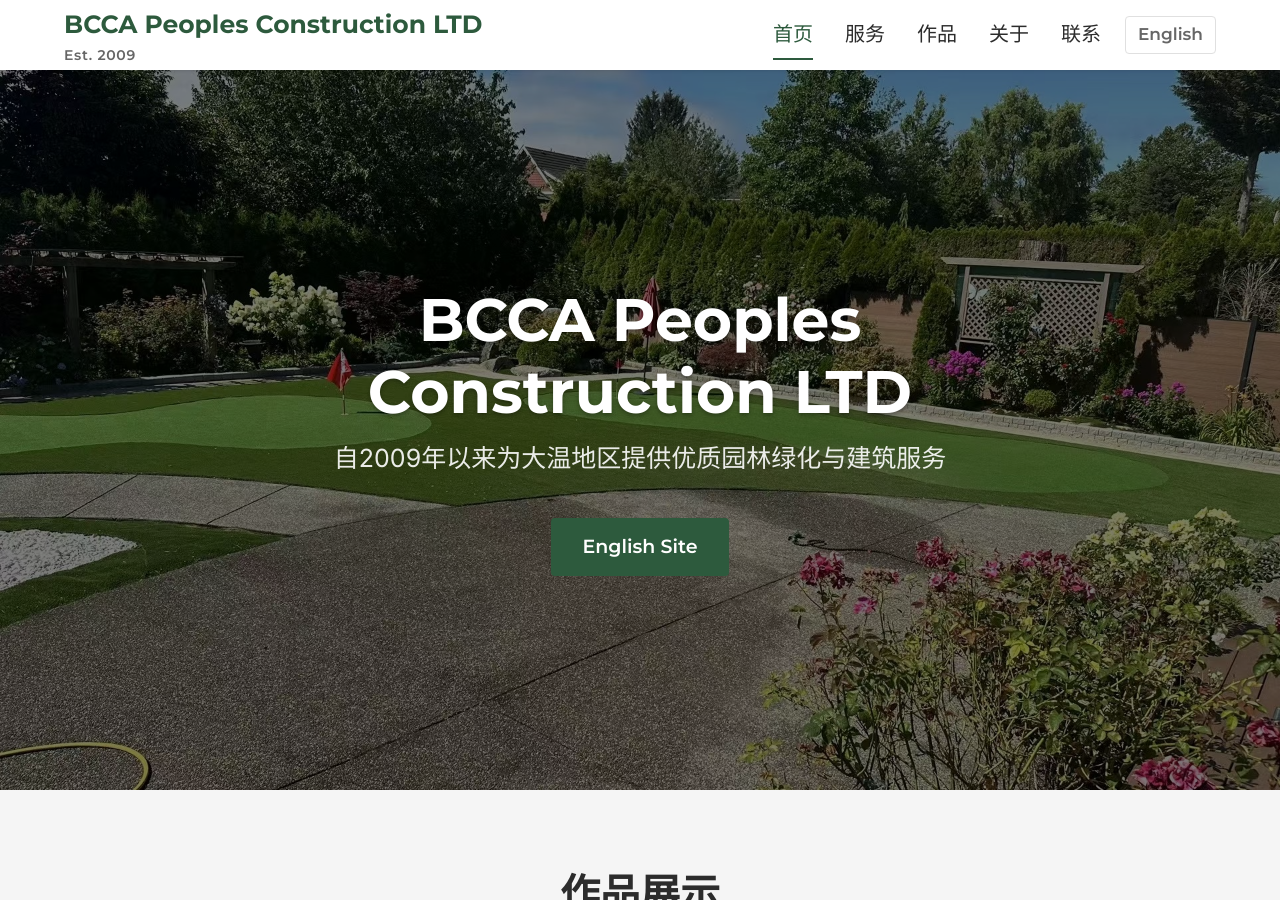
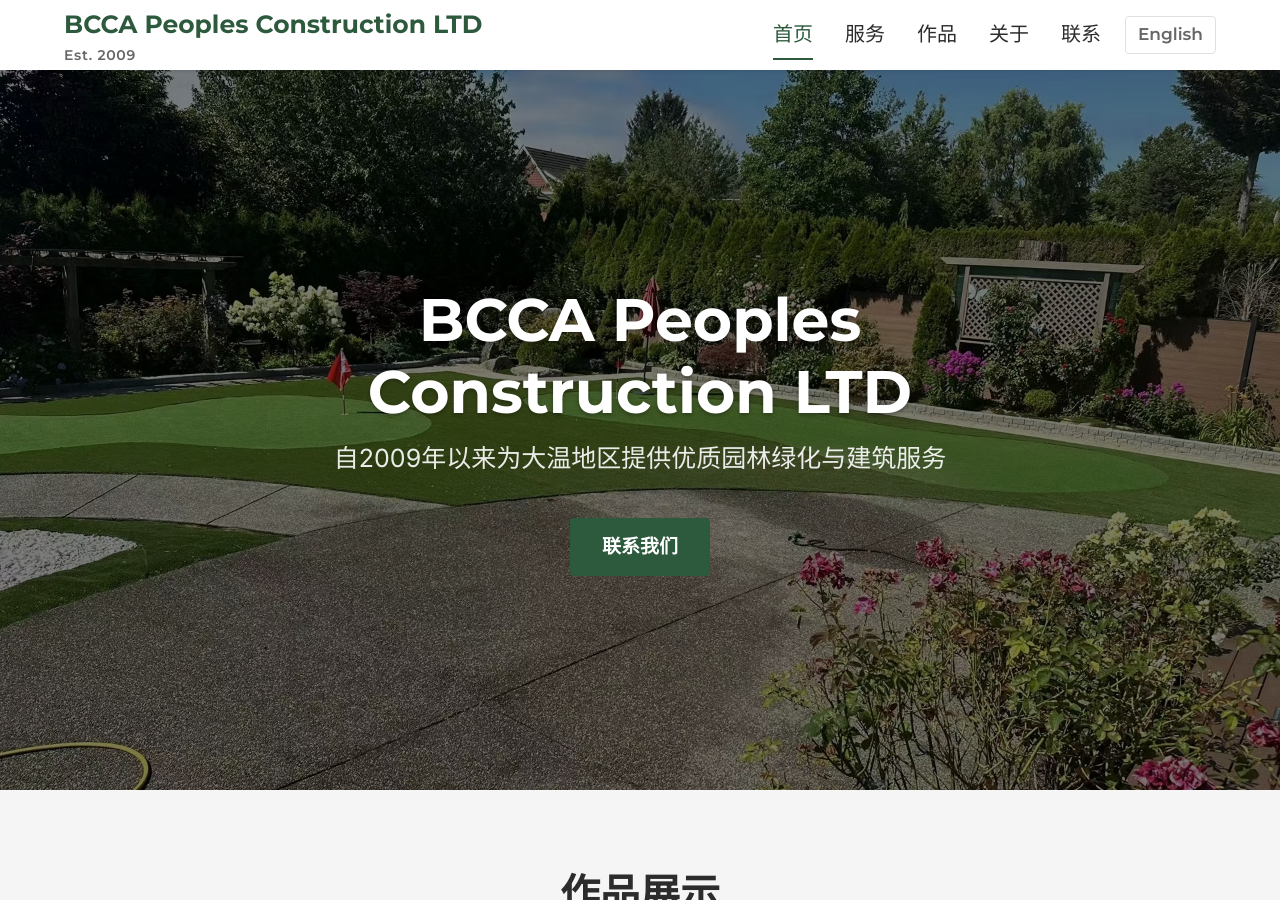
Before and after one commit to peoplesconstruction/peoplesconstruction.github.io, a Jekyll site: the page built from zh/index.html, in a window 1280 px wide and 900 px high. Built offline with Jekyll 4.4.1, drawn with Linux system fonts in a browser that asks for light colours.

Commit message:
Hero CTA back to Contact Us; drop 100% client satisfaction stat.

```diff
--- a/en/index.html
+++ b/en/index.html
@@ -13,7 +13,7 @@
   <div class="hero-content">
     <h1>BCCA Peoples Construction LTD</h1>
     <p class="tagline">Quality Landscaping & Construction in Greater Vancouver Since 2009</p>
-    <a href="/zh/" class="btn btn-primary">中文网页</a>
+    <a href="/en/contact/" class="btn btn-primary">Contact Us</a>
   </div>
 </section>
 
@@ -88,10 +88,6 @@
         <span class="number">500+</span>
         <span class="label">Projects Completed</span>
       </div>
-      <div class="trust-item">
-        <span class="number">100%</span>
-        <span class="label">Client Satisfaction</span>
-      </div>
     </div>
   </div>
 </section>
--- a/zh/index.html
+++ b/zh/index.html
@@ -13,7 +13,7 @@
   <div class="hero-content">
     <h1>BCCA Peoples Construction LTD</h1>
     <p class="tagline">自2009年以来为大温地区提供优质园林绿化与建筑服务</p>
-    <a href="/en/" class="btn btn-primary">English Site</a>
+    <a href="/zh/contact/" class="btn btn-primary">联系我们</a>
   </div>
 </section>
 
@@ -88,10 +88,6 @@
         <span class="number">500+</span>
         <span class="label">完成项目</span>
       </div>
-      <div class="trust-item">
-        <span class="number">100%</span>
-        <span class="label">客户满意度</span>
-      </div>
     </div>
   </div>
 </section>
```
